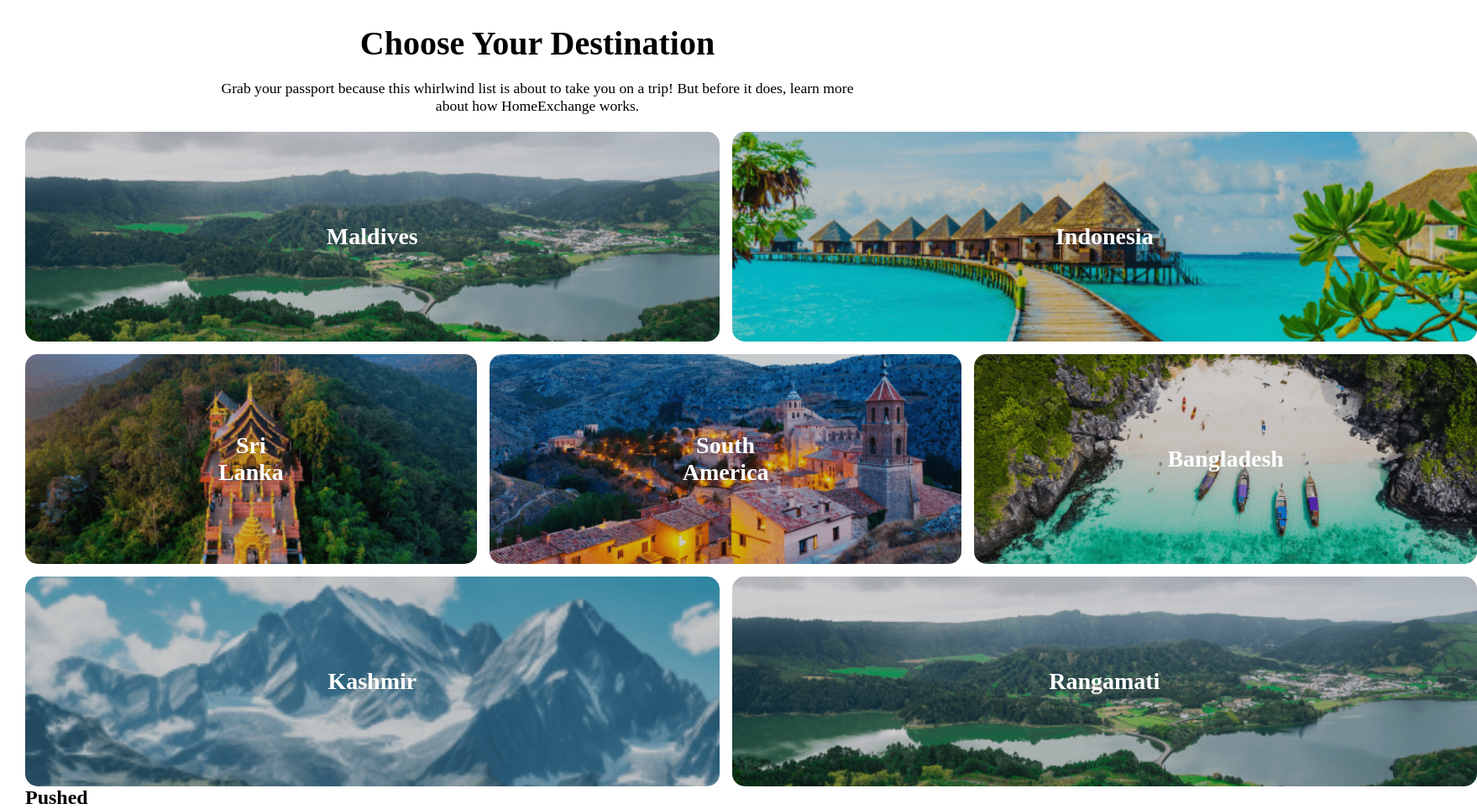
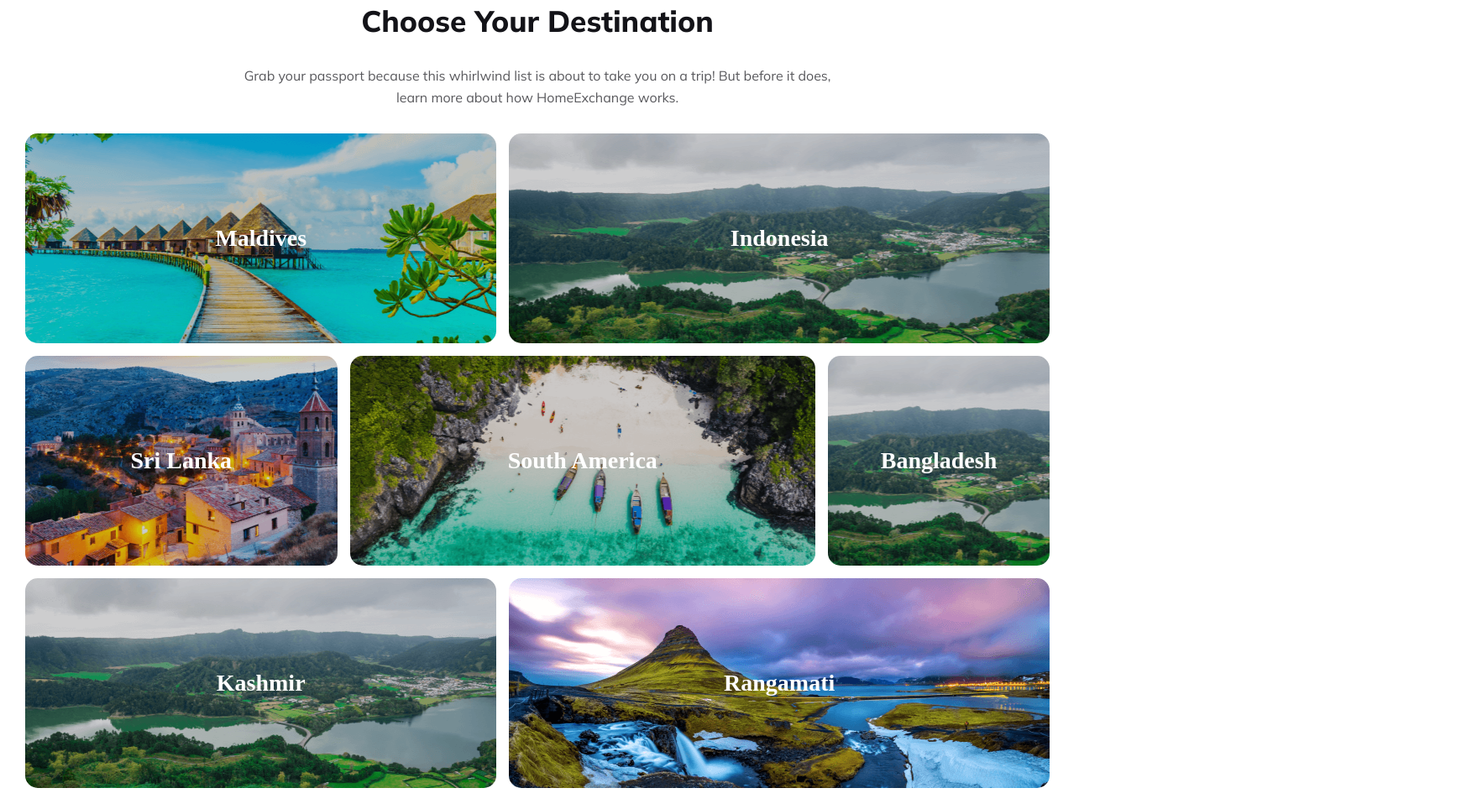
Before and after one commit to Palash-Halder/delta-travel, a plain HTML site: page index.html in a window 1280 px wide. Shown: the part 1451-2415 px from the top of the page at 84% size, 1759 px wide, since content can reach past the window. After the commit the page ends 2390 px from the top, so only its background shows below. Drawn offline with Linux system fonts and the light colour scheme.

Commit message:
destination section added with image collage

```diff
--- a/index.html
+++ b/index.html
@@ -81,30 +81,29 @@
                 <p>Grab your passport because this whirlwind list is about to take you on a trip! But before it does, learn more about how HomeExchange works.</p>
             </div>
             <div class="container-destination-collage">
-                <div class="collage grid-img1">
+                <div class="grid-item1">
                     <p>Maldives</p>
                 </div>
-                <div class="collage grid-img2">
+                <div class="grid-item2">
                     <p>Indonesia</p>
                 </div>
-                <div class="collage grid-img3">
+                <div class="grid-item3">
                     <p>Sri Lanka</p>
                 </div>
-                <div class="collage grid-img4">
+                <div class="grid-item4">
                     <p>South America</p>
                 </div>
-                <div class="collage grid-img5">
+                <div class="grid-item5">
                     <p>Bangladesh</p>
                 </div>
-                <div class="collage grid-img6">
+                <div class="grid-item6">
                     <p>Kashmir</p>
                 </div>
-                <div class="collage grid-img7">
+                <div class="grid-item7">
                     <p>Rangamati</p>
                 </div>
             </div>
 
-            <h1> Pushed</h1>
         </section>
     </main>
 
--- a/styles/responsive.css
+++ b/styles/responsive.css
@@ -80,4 +80,31 @@
     margin-bottom: 20px;
 }
 
+
+
+
+.destination{
+    margin-top: 10px;
 }
+.destination-text h2{
+    text-align: center;
+}
+.destination-text p{
+   text-align: center;
+   padding: 10px 50px;
+}
+
+.destination .container-destination-collage{
+    display: grid;
+    grid-template-areas:
+    "grid-item1"
+    "grid-item2"
+    "grid-item3"
+    "grid-item4"
+    "grid-item5"
+    "grid-item6"
+    "grid-item7";
+    gap: 10px;
+}
+
+}
--- a/styles/style.css
+++ b/styles/style.css
@@ -1,5 +1,4 @@
 @import url('https://fonts.googleapis.com/css2?family=Mulish:wght@200;300;400;500;600;700;800&display=swap');
-
 
 *{
     margin: 0;
@@ -72,7 +71,7 @@
 
 .banner-container h1{
     color: #FFF;
-    font-size: 4rem;
+    font-size: 3rem;
     font-weight: 800;
     padding: 100px 287px 10px 287px;
     text-align: center;
@@ -85,6 +84,7 @@
     font-weight: 500;
     padding: 10px 250px 50px 250px;
     text-align: center;
+
 }
 
 .banner-container form {
@@ -177,82 +177,90 @@ select {
     padding: 15px 20px;
 }
 
+/* ========== Destination Section Starts ========== */
+.destination{
+    margin: 0 auto;
+    max-width: 1220px;
+    margin-top: 150px !important;
+}
 
-.destination{
-    max-width: 1220px;
-    margin: 0 auto;
-    margin-top: 175px !important;
+.destination-text h2{
+    text-align: center;
+    color: #131318;
+    font-family: Mulish;
+    font-size: 2.2rem;
+    font-weight: 800;
+    line-height: normal;
+}
+
+.destination-text p{
+    color: rgba(19, 19, 24, 0.70);
+    text-align: center;
+    font-family: Mulish;
+    font-size: 1rem;
+    font-weight: 400;
+    line-height: 26px;
+    padding: 30px 250px;
     justify-content: center;
 }
 
-.destination h2{
-    font-size: 2.5rem;
-    text-align: center;
+.container-destination-collage .grid-item1{
+    grid-area: grid-item1;
+    background: url(../images/Rectangle\ 5.png);
+}
+.container-destination-collage .grid-item2{
+    grid-area: grid-item2;
+    background: url(../images/Rectangle\ 10.png);
+}
+.container-destination-collage .grid-item3{
+    grid-area: grid-item3;
+    background: url(../images/Rectangle\ 7.png);
+}
+.container-destination-collage .grid-item4{
+    grid-area: grid-item4;
+    background: url(../images/Rectangle\ 8.png);
+}
+.container-destination-collage .grid-item5{
+    grid-area: grid-item5;
+    background: url(../images/Rectangle\ 10.png);
+}
+.container-destination-collage .grid-item6{
+    grid-area: grid-item6;
+    background: url(../images/Rectangle\ 10.png);
+}
+.container-destination-collage .grid-item7{
+    grid-area: grid-item7;
+    background: url(../images/Rectangle\ 88.png);
 }
 
-.destination p{
-    font-size: 1.1rem;
-    text-align: center;
-    margin: 10px;
-    padding: 10px 220px;
-}
-
-.container-destination-collage .grid-img1{
-    grid-area: grid-img1;
-    background: url(../images/Rectangle\ 10.png);
-}
-
-.container-destination-collage .grid-img2{
-    grid-area: grid-img2;
-    background: url(../images/Rectangle\ 5.png);
-}
-.container-destination-collage .grid-img3{
-    grid-area: grid-img3;
-    background: url(../images/Rectangle\ 6.png);
-}
-.container-destination-collage .grid-img4{
-    grid-area: grid-img4;
-    background: url(../images/Rectangle\ 7.png);
-}
-.container-destination-collage .grid-img5{
-    grid-area: grid-img5;
-    background: url(../images/Rectangle\ 8.png);
-}
-.container-destination-collage .grid-img6{
-    grid-area: grid-img6;
-    background: url(../images/Rectangle\ 9.png);
-}
-.container-destination-collage .grid-img7{
-    grid-area: grid-img7;
-    background: url(../images/Rectangle\ 10.png);
-}
-
-.container-destination-collage .grid-img1,
-.container-destination-collage .grid-img2,
-.container-destination-collage .grid-img3,
-.container-destination-collage .grid-img4,
-.container-destination-collage .grid-img5,
-.container-destination-collage .grid-img6,
-.container-destination-collage .grid-img7{
+.container-destination-collage .grid-item1,
+.container-destination-collage .grid-item2,
+.container-destination-collage .grid-item3,
+.container-destination-collage .grid-item4,
+.container-destination-collage .grid-item5,
+.container-destination-collage .grid-item6,
+.container-destination-collage .grid-item7{
     min-height: 250px;
     background-repeat: no-repeat;
-    background-size: cover;
+    object-fit: cover;
     background-position: center;
     border-radius: 15px;
     display: flex;
     align-items: center;
     justify-content: center;
     cursor: pointer;
+    width: 100%;
 }
 
 .destination .container-destination-collage{
     display: grid;
     grid-template-areas:
-    "grid-img1 grid-img1 grid-img1 grid-img2 grid-img2 grid-img2"
-    "grid-img3 grid-img3 grid-img4 grid-img4 grid-img5 grid-img5"
-    "grid-img6 grid-img6 grid-img6 grid-img7 grid-img7 grid-img7";
+    "grid-item1 grid-item1 grid-item1 grid-item2 grid-item2 grid-item2"
+    "grid-item3 grid-item3 grid-item4 grid-item4 grid-item4 grid-item5"
+    "grid-item6 grid-item6 grid-item6 grid-item7 grid-item7 grid-item7";
     gap: 15px;
 }
+
 
 .container-destination-collage p{
     color: #FFFFFF;
```
Also changed, not shown: images/Rectangle 88.png (renamed from images/Rectangle 8 (1).png), 5 other files.
